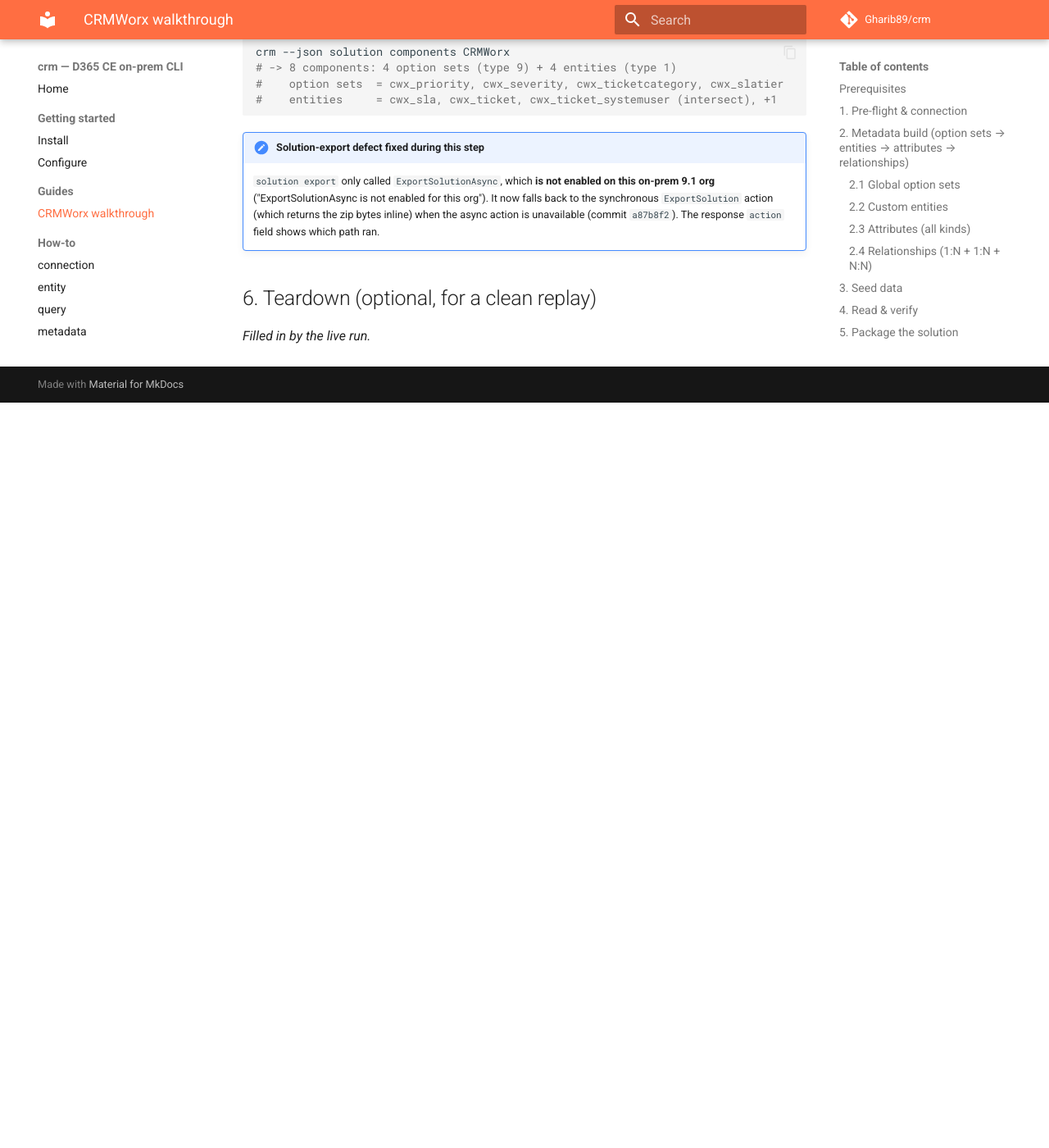
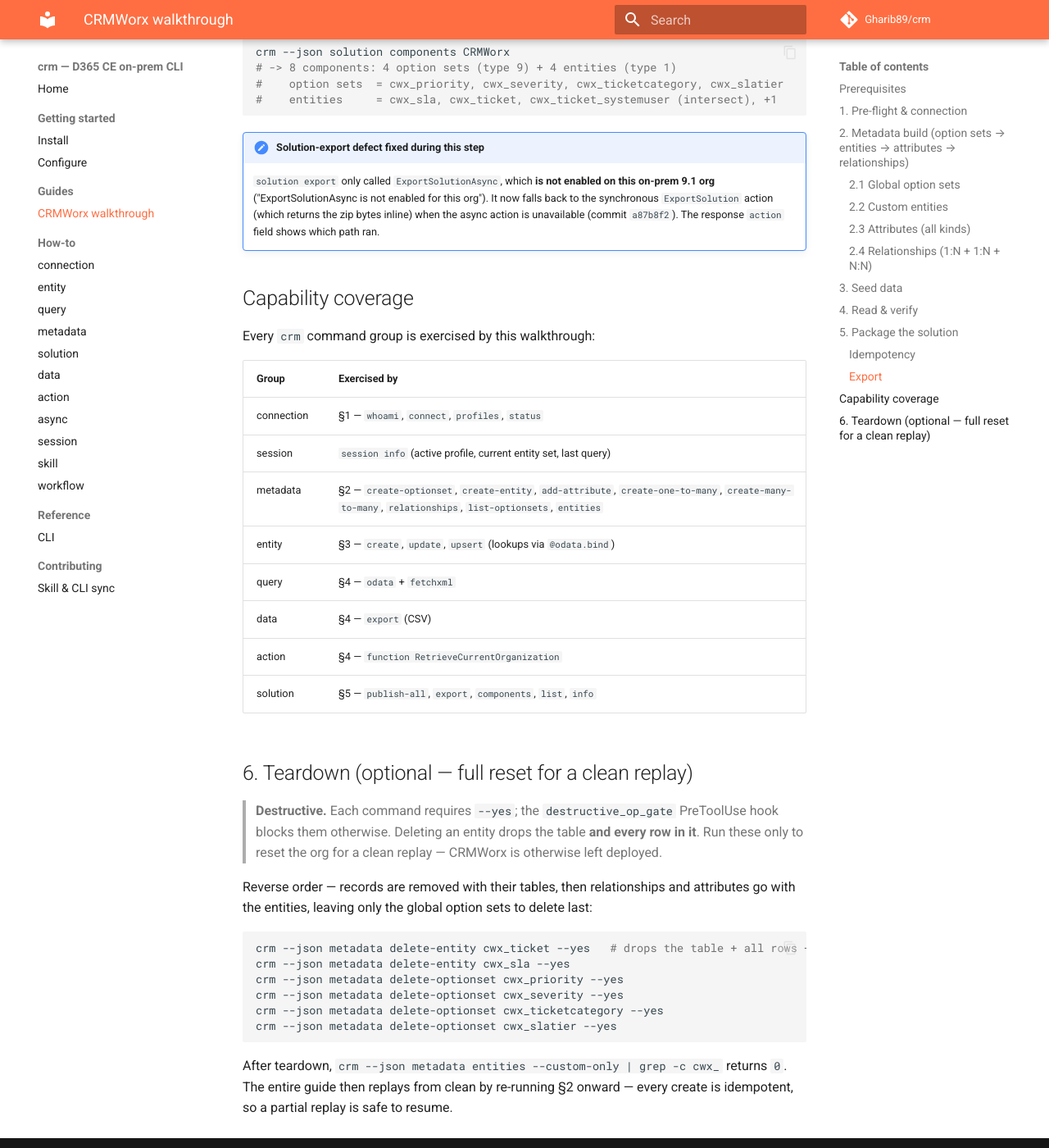
Before and after one commit to Gharib89/crm, an MkDocs documentation site: the page built from docs/guides/crmworx-walkthrough.md, in a window 1280 px wide and 1400 px high, scrolled down 9794 px. Shown: the whole window at 82% size. Built offline with MkDocs 1.6.1 and Material for MkDocs 9.7.7, drawn with Linux system fonts in a browser that asks for light colours; comment, search, counter and statistics services are not loaded; before the commit the page ends 10285 px from its top, so only the background shows below that.

Commit message:
docs(crmworx): add coverage table + teardown appendix
Co-Authored-By: Claude Opus 4.8 (1M context) <noreply@anthropic.com>

````diff
--- a/docs/guides/crmworx-walkthrough.md
+++ b/docs/guides/crmworx-walkthrough.md
@@ -531,6 +531,40 @@ crm --json solution components CRMWorx
     inline) when the async action is unavailable (commit `a87b8f2`). The response
     `action` field shows which path ran.
 
-## 6. Teardown (optional, for a clean replay)
+## Capability coverage
 
-_Filled in by the live run._
+Every `crm` command group is exercised by this walkthrough:
+
+| Group | Exercised by |
+| --- | --- |
+| connection | §1 — `whoami`, `connect`, `profiles`, `status` |
+| session | `session info` (active profile, current entity set, last query) |
+| metadata | §2 — `create-optionset`, `create-entity`, `add-attribute`, `create-one-to-many`, `create-many-to-many`, `relationships`, `list-optionsets`, `entities` |
+| entity | §3 — `create`, `update`, `upsert` (lookups via `@odata.bind`) |
+| query | §4 — `odata` + `fetchxml` |
+| data | §4 — `export` (CSV) |
+| action | §4 — `function RetrieveCurrentOrganization` |
+| solution | §5 — `publish-all`, `export`, `components`, `list`, `info` |
+
+## 6. Teardown (optional — full reset for a clean replay)
+
+> **Destructive.** Each command requires `--yes`; the `destructive_op_gate` PreToolUse
+> hook blocks them otherwise. Deleting an entity drops the table **and every row in
+> it**. Run these only to reset the org for a clean replay — CRMWorx is otherwise left
+> deployed.
+
+Reverse order — records are removed with their tables, then relationships and
+attributes go with the entities, leaving only the global option sets to delete last:
+
+```bash
+crm --json metadata delete-entity cwx_ticket --yes   # drops the table + all rows + its relationships
+crm --json metadata delete-entity cwx_sla --yes
+crm --json metadata delete-optionset cwx_priority --yes
+crm --json metadata delete-optionset cwx_severity --yes
+crm --json metadata delete-optionset cwx_ticketcategory --yes
+crm --json metadata delete-optionset cwx_slatier --yes
+```
+
+After teardown, `crm --json metadata entities --custom-only | grep -c cwx_` returns `0`.
+The entire guide then replays from clean by re-running §2 onward — every create is
+idempotent, so a partial replay is safe to resume.
````
